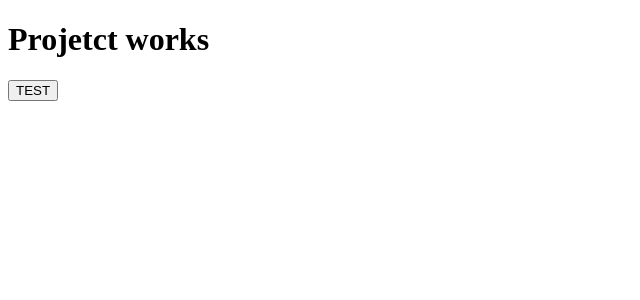
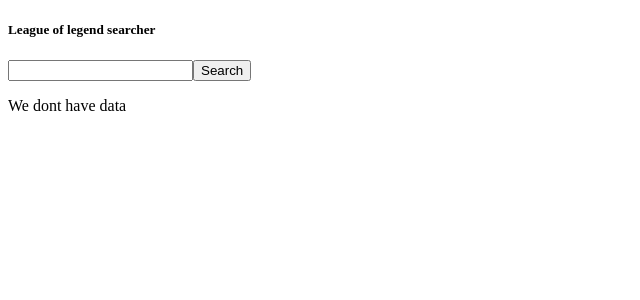
Before and after one commit to karimsalhi/riotApp, an Angular app: page / in a window 1280 px wide. Shown: the top 300 px of the page, without its empty margins (0-640 px from the left). Built offline with nearby package versions, Linux system fonts and the light colour scheme.

Commit message:
FEATURE - API FRONT - We can now retrieve data and print the name and level of the player

```diff
--- a/src/app/app.component.html
+++ b/src/app/app.component.html
@@ -1,2 +1,13 @@
-<h1>Projetct works</h1>
-<button (click)="testApi()">TEST</button>
+<div>
+    <h5>League of legend searcher</h5>
+    <input type="text" (change)="handleChange($event)" />
+
+    <button (click)="testApi()">Search</button>
+</div>
+<div>
+    <div *ngIf="posts">
+        <p>{{posts.name}}</p>
+        <p>Level {{posts.summonerLevel}}</p>
+    </div>
+    <p *ngIf="posts == undefined">We dont have data</p>
+</div>
--- a/src/app/app.component.ts
+++ b/src/app/app.component.ts
@@ -1,6 +1,5 @@
 import { Component } from '@angular/core';
 import { SummonerService } from './services/summoner.service';
-import { HttpClient } from '@angular/common/http';
 
 @Component({
   selector: 'app-root',
@@ -10,7 +9,17 @@
 export class AppComponent {
   constructor(private summoner: SummonerService) {}
 
+  searchText: string | undefined;
+  posts: any;
+
+  handleChange(event: any) {
+    this.searchText = event.target.value;
+  }
+
   testApi() {
-    console.log(this.summoner.getSummoner());
+    this.summoner.getSummoner(this.searchText).subscribe(
+      (res) => this.posts = res,
+      (e) => this.posts = e
+      );
   }
 }
--- a/src/app/services/summoner.service.ts
+++ b/src/app/services/summoner.service.ts
@@ -9,16 +9,15 @@
 
   constructor(private httpClient: HttpClient) { }
 
-  API_KEY = "RGAPI-f63618a4-4bbc-4d50-88a8-e853e27c60c8";
+  API_KEY = ""; // Need to get API KEY
 
-  APICallString =
-      "https://euw1.api.riotgames.com/lol/summoner/v4/summoners/by-name/bowedvenus89" +
+
+  getSummoner(summonerName: string | undefined) {
+  const APICallString =
+      "https://euw1.api.riotgames.com/lol/summoner/v4/summoners/by-name/" +
+       summonerName +
       "?api_key=" +
       this.API_KEY;
-
-  getSummoner() {
-    return this.httpClient.get(this.APICallString).subscribe(result => {
-      return result;
-    });
+    return this.httpClient.get(APICallString)
   }
 }
```
